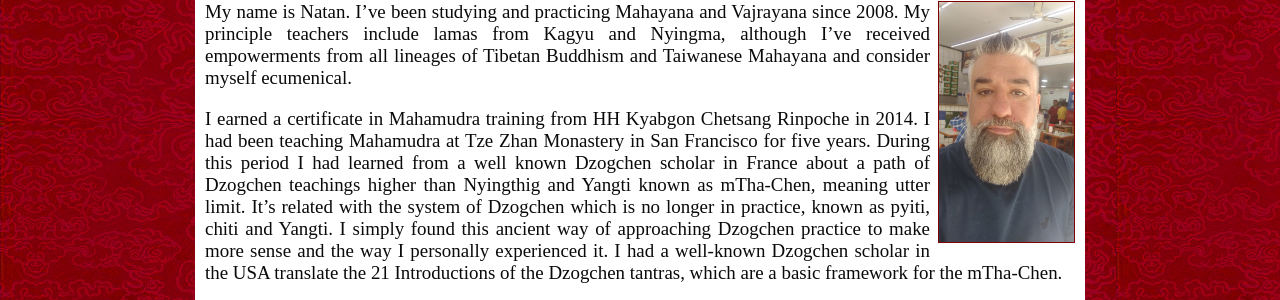
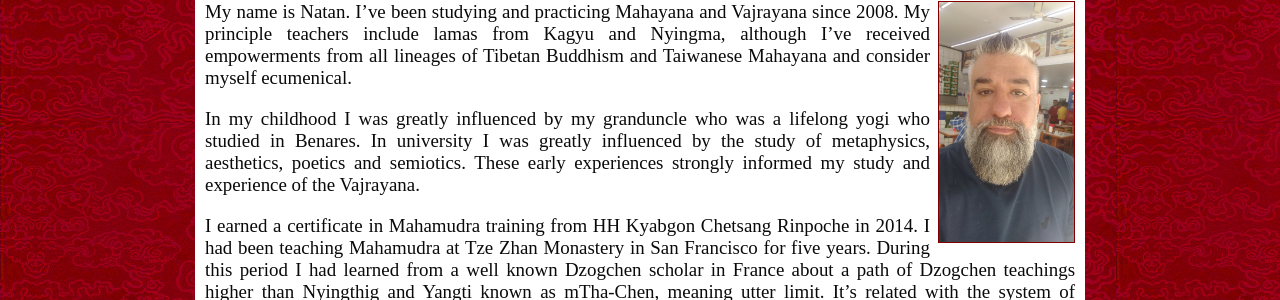
Before and after one commit to nathanpuri/website, an Astro site: page /about in a window 1280 px wide. Shown: the part 429-729 px from the top of the page. Built offline with nearby package versions, Linux system fonts and the light colour scheme; Astro itself is replaced by a stand-in of ours.

Commit message:
Update Pages “about”

```diff
--- a/src/pages/about.md
+++ b/src/pages/about.md
@@ -6,6 +6,9 @@ date: 2022-07-08T20:44:32.637Z
 thumbnail: /uploads/img-20220704-wa0001.jpeg
 ---
 My name is Natan. I've been studying and practicing Mahayana and Vajrayana since 2008. My principle teachers include lamas from Kagyu and Nyingma, although I've received empowerments from all lineages of Tibetan Buddhism and Taiwanese Mahayana and consider myself ecumenical.
+
+In my childhood I was greatly influenced by my granduncle who was a lifelong yogi who studied in Benares. In university I was greatly influenced by the study of metaphysics, aesthetics, poetics and semiotics. These early experiences strongly informed my study and experience of the Vajrayana.
+
 
 I earned a certificate in Mahamudra training from HH Kyabgon Chetsang Rinpoche in 2014. I had been teaching Mahamudra at Tze Zhan Monastery in San Francisco for five years. During this period I had learned from a well known Dzogchen scholar in France about a path of Dzogchen teachings higher than Nyingthig and Yangti known as mTha-Chen, meaning utter limit. It's related with the system of Dzogchen which is no longer in practice, known as pyiti, chiti and Yangti. I simply found this ancient way of approaching Dzogchen practice to make more sense and the way I personally experienced it. I had a well-known Dzogchen scholar in the USA translate the 21 Introductions of the Dzogchen tantras, which are a basic framework for the mTha-Chen.
 
```
